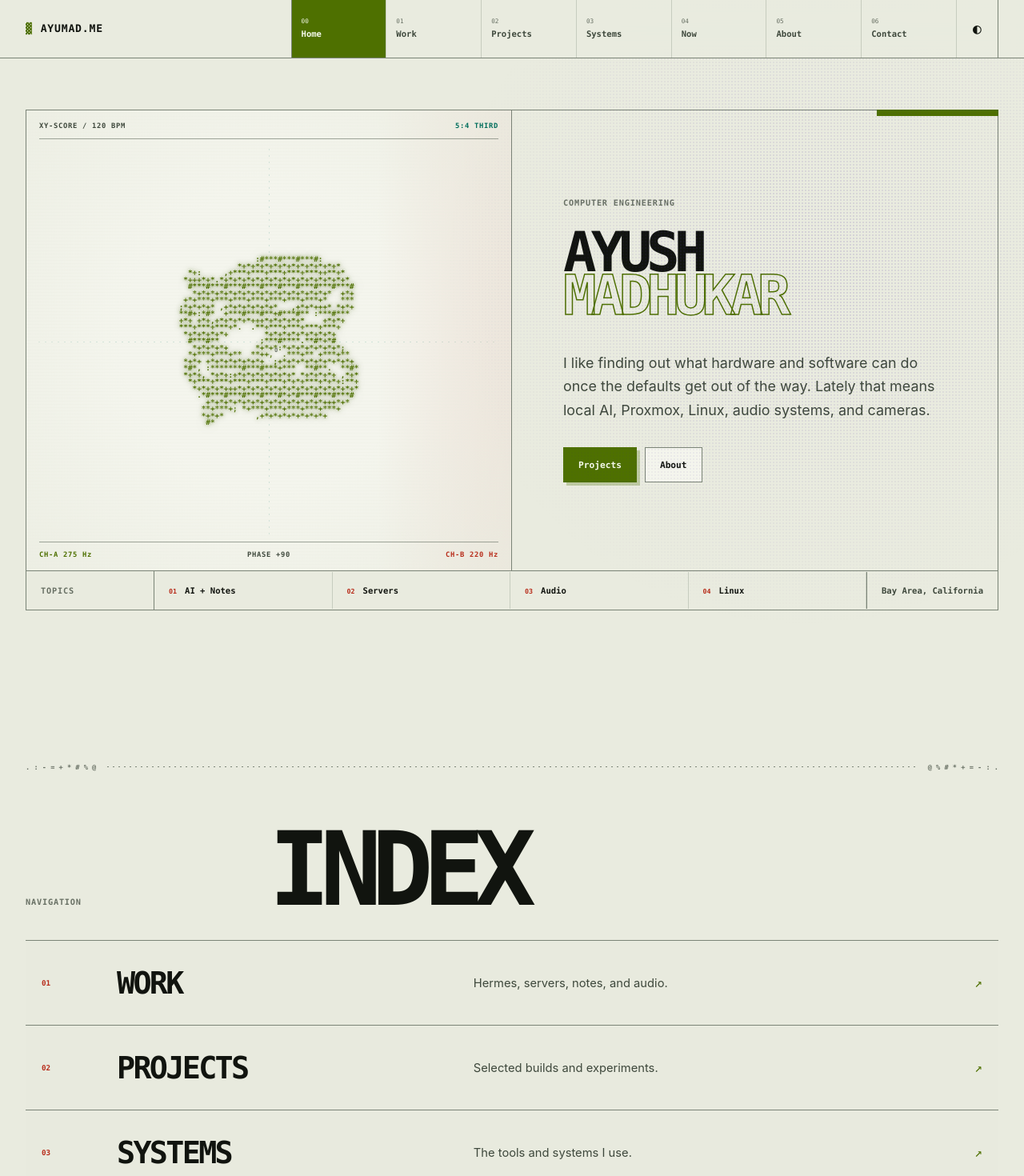
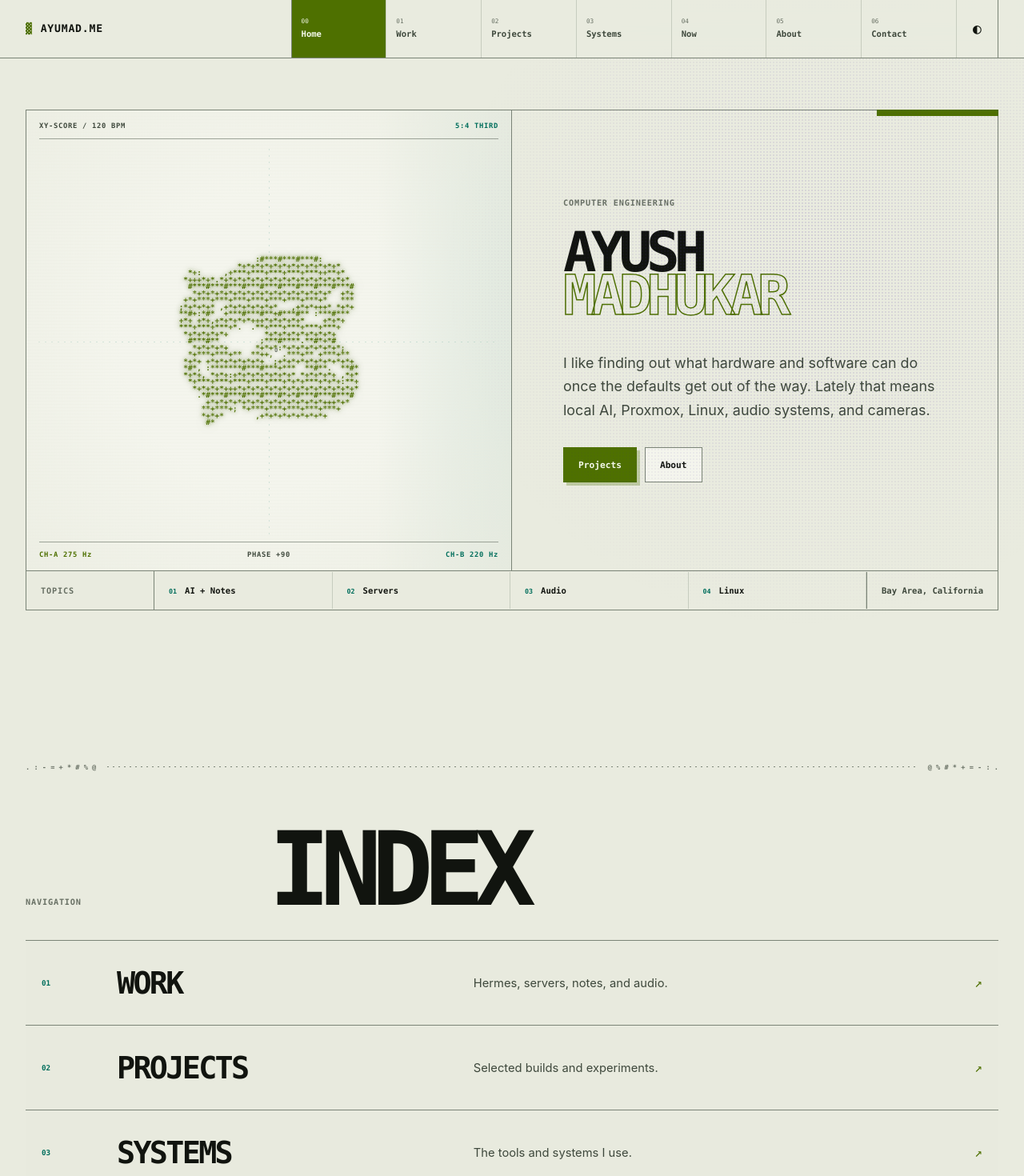
Before and after one commit to Ayumad/ayumad.me, a React (Vite) app: page / in a window 1280 px wide. Shown: the top 1470 px of the page at 80% size. Built offline with nearby package versions, Linux system fonts and the light colour scheme.

Commit message:
Make cyan the secondary color

```diff
--- a/src/siteContent.ts
+++ b/src/siteContent.ts
@@ -12,7 +12,7 @@ export interface ShowcaseTopic {
   summary: string;
   items: string[];
   ascii: string;
-  tone: "lime" | "coral" | "cyan";
+  tone: "lime" | "violet" | "cyan";
 }
 
 export interface Project {
@@ -108,7 +108,7 @@ export const showcaseTopics: ShowcaseTopic[] = [
     items: ["ThinkStation P520", "Proxmox + ZFS", "GPU passthrough", "Docker / LXC"],
     ascii:
       "  [ THINKSTATION P520 ]\n       ├── ZFS ────── 4 TB\n       ├── VM ─────── GPU\n       └── LXC ────── SERVICES",
-    tone: "coral",
+    tone: "violet",
   },
   {
     title: "Audio",
--- a/src/styles.css
+++ b/src/styles.css
@@ -9,8 +9,8 @@
   --line: #394137;
   --fine: #20261f;
   --acid: #c7ff36;
-  --coral: #ff6047;
   --cyan: #48efd0;
+  --secondary: var(--cyan);
   --violet: #9a78ff;
   --ink: #090b08;
   --mono: "SFMono-Regular", "Cascadia Code", "Roboto Mono", Consolas, monospace;
@@ -30,8 +30,8 @@
   --line: #7b8477;
   --fine: #c7ccbf;
   --acid: #4e7000;
-  --coral: #b82d1b;
   --cyan: #006e5c;
+  --secondary: var(--cyan);
   --violet: #5635a3;
   --ink: #f5faeb;
 }
@@ -288,7 +288,7 @@ main {
 
 .label span {
   margin-right: 14px;
-  color: var(--coral);
+  color: var(--secondary);
 }
 
 .button {
@@ -378,7 +378,7 @@ main {
   inset: 0;
   background:
     radial-gradient(circle at center, transparent 0 44%, color-mix(in srgb, var(--bg) 68%, transparent) 100%),
-    linear-gradient(90deg, transparent 72%, color-mix(in srgb, var(--coral) 9%, transparent));
+    linear-gradient(90deg, transparent 72%, color-mix(in srgb, var(--secondary) 9%, transparent));
   content: "";
   pointer-events: none;
 }
@@ -417,7 +417,7 @@ main {
 }
 
 .scope-footer span:last-child {
-  color: var(--coral);
+  color: var(--secondary);
 }
 
 .scope-stage {
@@ -581,7 +581,7 @@ main {
 
 .hero-index li span {
   margin-right: 10px;
-  color: var(--coral);
+  color: var(--secondary);
   font-size: 0.52rem;
 }
 
@@ -646,7 +646,7 @@ main {
 }
 
 .index-row > span {
-  color: var(--coral);
+  color: var(--secondary);
   font: 700 0.58rem/1 var(--mono);
 }
 
@@ -778,12 +778,12 @@ main {
 }
 
 .art-projects {
-  --art: var(--coral);
+  --art: var(--secondary);
   background:
     repeating-linear-gradient(
       135deg,
       transparent 0 9px,
-      color-mix(in srgb, var(--coral) 12%, transparent) 9px 10px
+      color-mix(in srgb, var(--secondary) 12%, transparent) 9px 10px
     ),
     var(--surface);
 }
@@ -823,9 +823,9 @@ main {
 }
 
 .art-contact {
-  --art: var(--coral);
+  --art: var(--secondary);
   background:
-    radial-gradient(circle, color-mix(in srgb, var(--coral) 44%, transparent) 0 0.8px, transparent 1px)
+    radial-gradient(circle, color-mix(in srgb, var(--secondary) 44%, transparent) 0 0.8px, transparent 1px)
       0 0 / 5px 5px,
     var(--surface);
 }
@@ -848,8 +848,8 @@ main {
   background: color-mix(in srgb, var(--bg) 94%, transparent);
 }
 
-.tone-coral {
-  --tone: var(--coral);
+.tone-violet {
+  --tone: var(--violet);
 }
 
 .tone-cyan {
@@ -876,7 +876,7 @@ main {
 .row-number {
   padding: 24px 18px;
   border-right: 1px solid var(--line);
-  color: var(--tone, var(--coral));
+  color: var(--tone, var(--secondary));
   font: 800 0.62rem/1 var(--mono);
 }
 
@@ -989,7 +989,7 @@ main {
 }
 
 .project-index span {
-  color: var(--coral);
+  color: var(--secondary);
   font: 800 0.62rem/1 var(--mono);
 }
 
@@ -1270,7 +1270,7 @@ main {
 }
 
 .now-row > span {
-  color: var(--coral);
+  color: var(--secondary);
   font: 800 0.62rem/1 var(--mono);
 }
 
```
